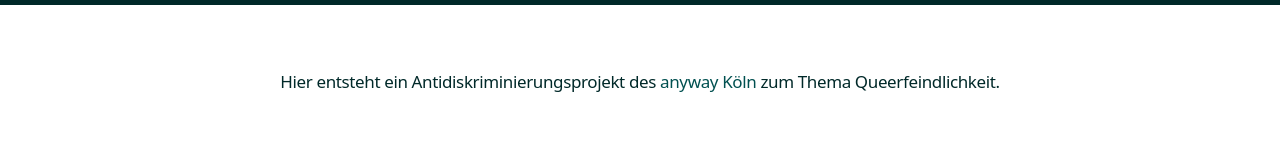
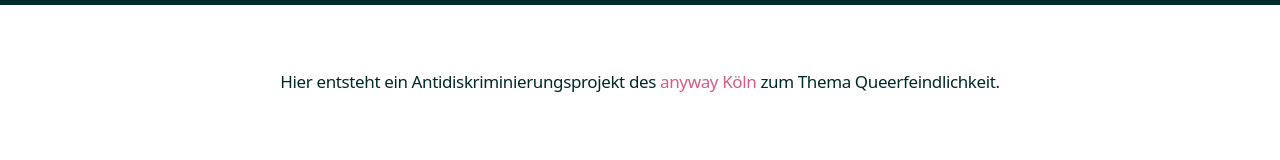
Before and after one commit to anyway-koeln/queerfeindlichkeit.de, a React (Create React App) app: page / in a window 1280 px wide. Shown: the part 251-411 px from the top of the page. Built offline with nearby package versions, Linux system fonts and the light colour scheme.

Commit message:
made link stand out more from the normal text

```diff
--- a/src/index.css
+++ b/src/index.css
@@ -244,7 +244,7 @@ button{
 */
 
 a {
-  color: var(--secondary);
+  color: var(--primary-dark);
   text-decoration: none;
 }
 a:hover {
```
